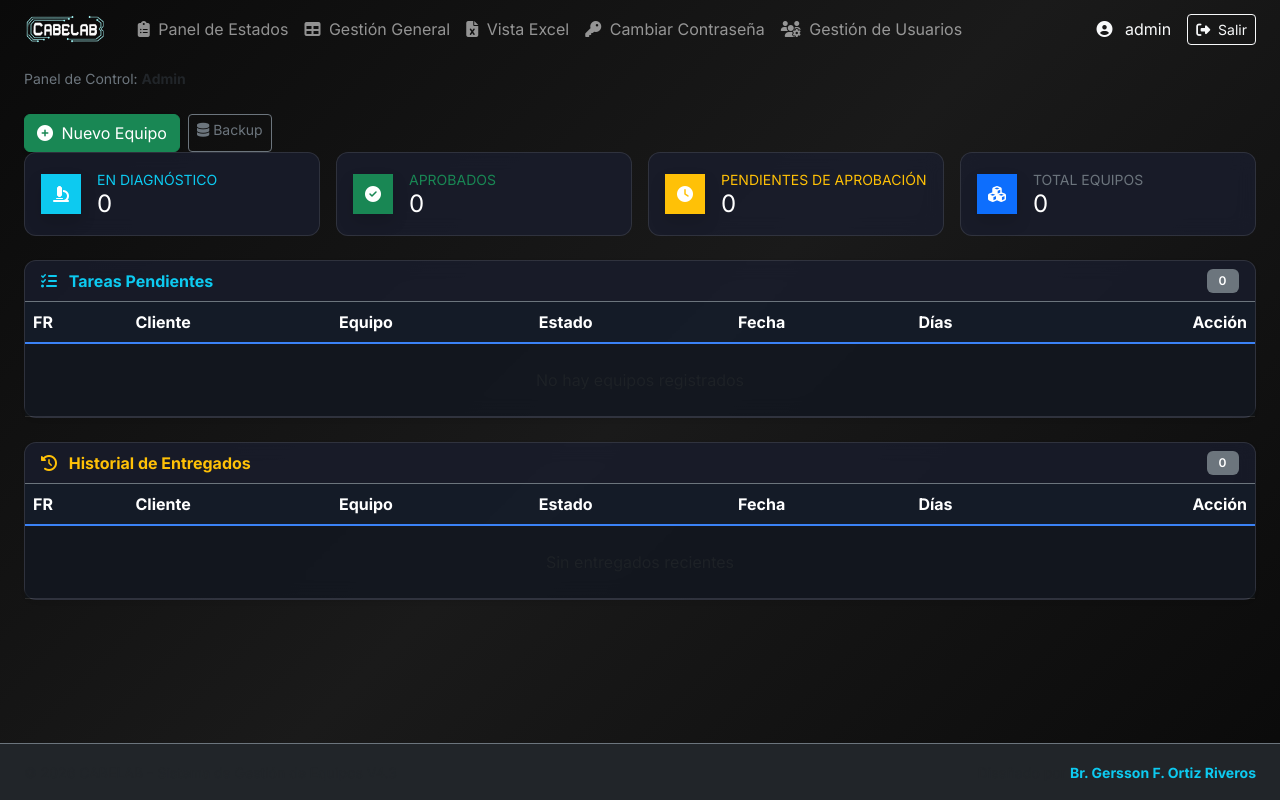
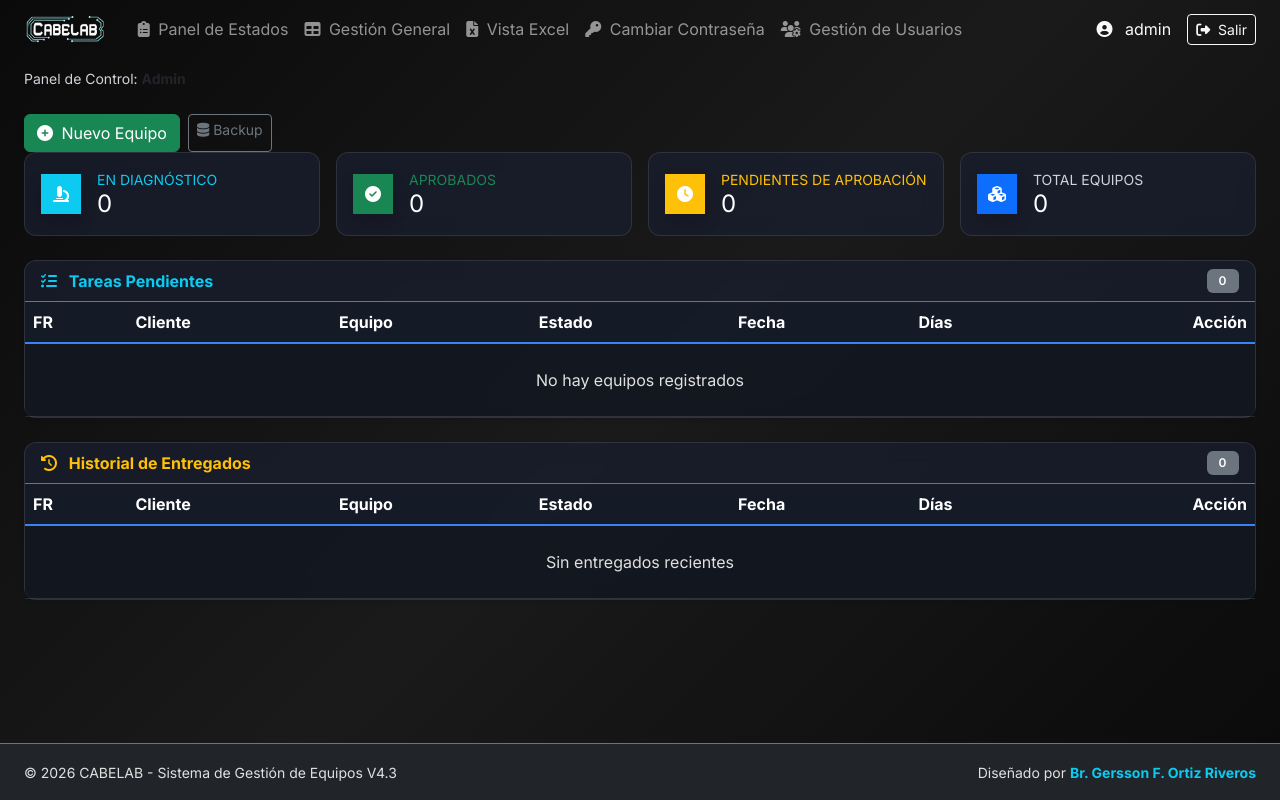
Before and after one commit to Venllas1/System_Control, a Flask app: page / in a window 1280 px wide. Run offline with Flask 3, Linux system fonts and the light colour scheme; a user stored in the database is signed in; data comes from the database, SQL or seed files in the repository; data that the repository does not hold is empty.

Commit message:
Actualizacion 4.7

```diff
--- a/app/static/css/dashboard.css
+++ b/app/static/css/dashboard.css
@@ -5,9 +5,19 @@
     --bg-card: rgba(26, 29, 46, 0.8);
     --border-color: rgba(255, 255, 255, 0.1);
     --text-primary: #ffffff;
-    --text-secondary: #4d4b4b;
+    --text-secondary: #ced4da;
+    /* Lightened from dark gray */
     --accent-blue: #3b82f6;
     --accent-cyan: #00d9ff;
+}
+
+/* Global readability override */
+.text-muted {
+    color: #e0e0e0 !important;
+}
+
+.text-secondary {
+    color: var(--text-secondary) !important;
 }
 
 html {
```
